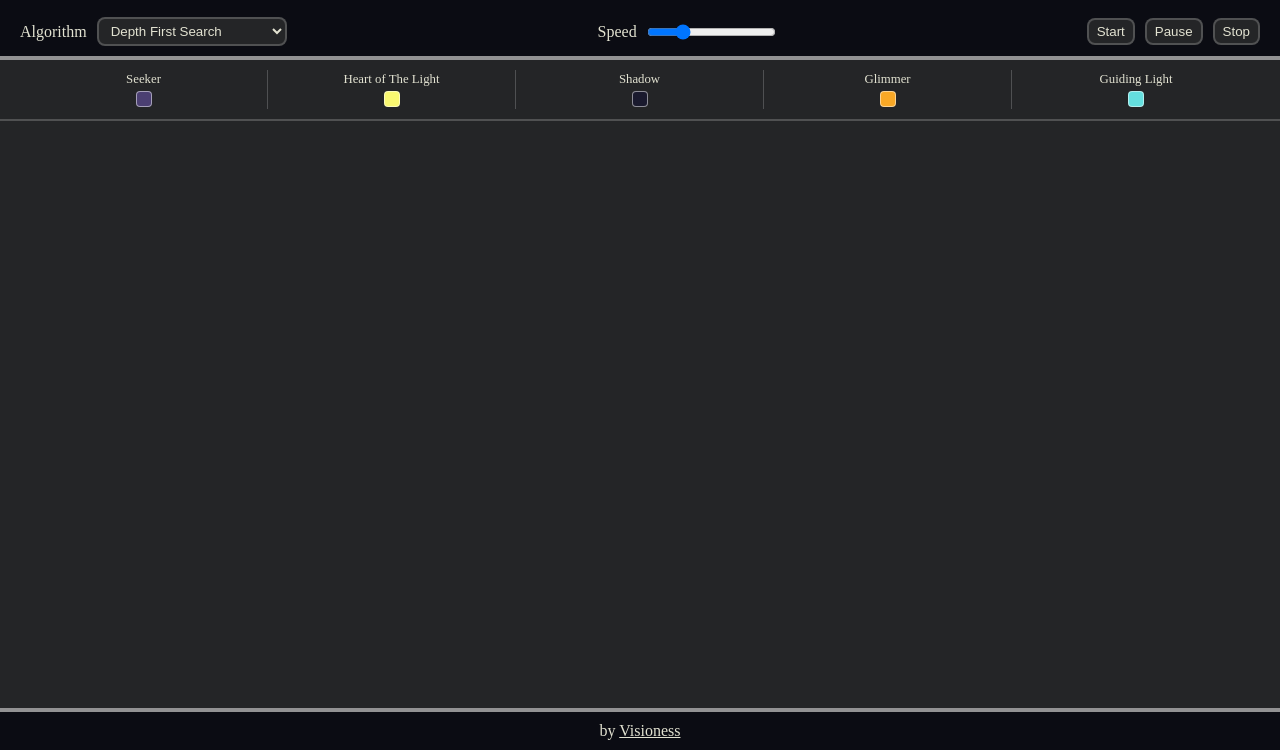
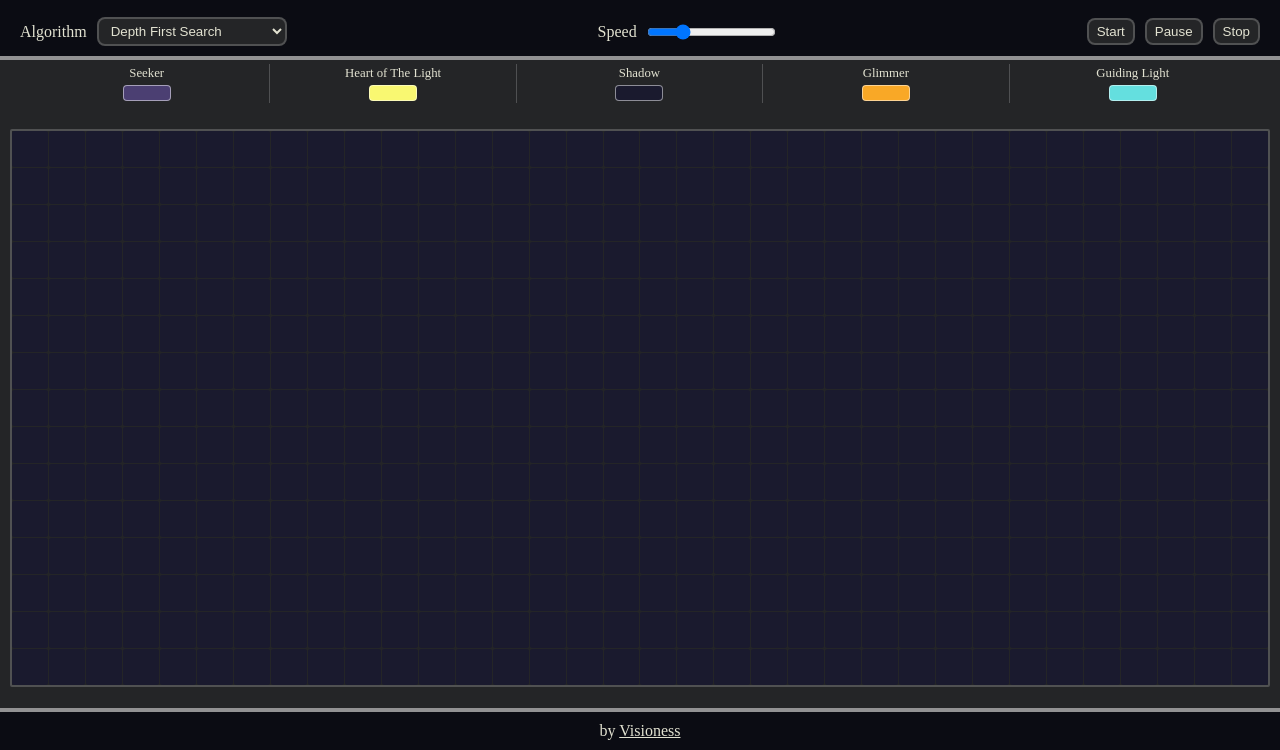
Before and after one commit to Visioness/path-finder, a website built with webpack: page src/template.html in a window 1280 px wide. Shown: the part 50-800 px from the top of the page. Built offline with nearby package versions, Linux system fonts and the light colour scheme.

Commit message:
Add board creation

```diff
--- a/src/scripts/view.js
+++ b/src/scripts/view.js
@@ -1,6 +1,74 @@
 export default class Board {
   constructor() {
-    this.rows = 20;
-    this.columns = 20;
+    this.boardContainer = document.querySelector(".container-board");
+    this.boardElement = this.boardContainer.querySelector(".board");
+    this.cellSize = 36;
+    this.containerPaddingVertical = 20;
+    this.containerPaddingHorizontal = 10;
+    this.boardBorderWidth = 2;
+    this.getContainerSize();
+    this.calculateBoardSize();
+    this.drawBoard();
+  }
+
+  getContainerSize() {
+    this.containerWidth = window.getComputedStyle(this.boardContainer).width;
+    this.containerHeight = window.getComputedStyle(this.boardContainer).height;
+
+    this.containerWidth = Number(this.containerWidth.slice(0, -2));
+    this.containerHeight = Number(this.containerHeight.slice(0, -2));
+  }
+
+  calculateBoardSize() {
+    this.rowSize = this.calculateRowSize();
+    this.columnSize = this.calculateColumnSize();
+
+    this.boardWidth = this.columnSize * this.cellSize
+    this.boardHeight = this.rowSize * this.cellSize
+
+    this.boardElement.style.width = this.boardWidth;
+    this.boardElement.style.height = this.boardHeight;
+  }
+
+  calculateRowSize() {
+    // Padding and border included
+    return Math.floor((this.containerHeight - (this.containerPaddingVertical + this.boardBorderWidth) * 2) / this.cellSize);
+  }
+
+  calculateColumnSize() {
+    // Padding and border included
+    return Math.floor((this.containerWidth - (this.containerPaddingHorizontal + this.boardBorderWidth) * 2) / this.cellSize);
+  }
+
+  drawBoard() {
+
+    for (let row = 0; row < this.rowSize; row++) {
+      for (let column = 0; column < this.columnSize; column++) {
+        const cell = this.createCell(row, column);
+        this.boardElement.appendChild(cell);
+      }
+    }
+    this.updateGridTemplate();
+  }
+
+  updateGridTemplate() {
+    this.boardElement.style.gridTemplateRows = `repeat(${this.rowSize}, minmax(${this.cellSize / 3 * 2}px, ${this.cellSize}px)`;
+    this.boardElement.style.gridTemplateColumns = `repeat(${this.columnSize}, minmax(${this.cellSize / 3 * 2}px, ${this.cellSize}px)`;
+  }
+
+  createCell(row, column) {
+    const cell = this.createElement("div", "cell shadow", `cell|${row}-${column}`);
+    cell.dataset.row = row;
+    cell.dataset.column = column;
+
+    return cell;
+  }
+
+  createElement(tagName, className = null, id = null) {
+    const element = document.createElement(tagName);
+    if (className) element.className = className;
+    if (id) element.id = id;
+
+    return element;
   }
 }
--- a/src/styles/style.css
+++ b/src/styles/style.css
@@ -34,7 +34,7 @@ body {
   height: 100vh;
   background-color: var(--background-primary);
   display: grid;
-  grid-template-rows: auto 1fr auto;
+  grid-template-rows: min-content 1fr min-content;
 }
 
 header,
@@ -48,6 +48,7 @@ footer {
 header {
   flex-direction: column;
   gap: 20px;
+  min-height: 100px;
 }
 
 .container-settings {
@@ -62,7 +63,6 @@ header {
 }
 
 .form-group {
-  min-width: min-content;
   display: flex;
   justify-content: center;
   align-items: center;
@@ -95,16 +95,11 @@ main {
   background-color: var(--background-secondary);
   color: var(--secondary);
   display: grid;
-  grid-template-rows: auto 1fr;
-}
-
-
-#color-info {
-  border-bottom: 2px solid var(--border-secondary);
+  grid-template-rows: min-content 1fr;
 }
 
 .colors {
-  padding: 10px 20px;
+  padding: 4px 24px;
   display: flex;
   justify-content: space-around;
 }
@@ -130,7 +125,7 @@ main {
 }
 
 .color-preview {
-  width: 16px;
+  width: 48px;
   height: 16px;
   border: 1px solid var(--border-primary);
   border-radius: 4px;
@@ -155,3 +150,23 @@ main {
 .glight {
   background-color: var(--glight);
 }
+
+.container-board {
+  padding: 20px 10px;
+  display: flex;
+  justify-content: center;
+  align-items: center;
+}
+
+.board {
+  border: 2px solid var(--border-secondary);
+  border-radius: 2px;
+  display: grid;
+  justify-content: center;
+  align-content: center;
+  gap: 1px;
+}
+
+.cell {
+  border-radius: 2px;
+}
--- a/src/template.html
+++ b/src/template.html
@@ -66,7 +66,7 @@
     </div>
 
     <div class="container-board">
-
+      <div class="board"></div>
     </div>
   </main>
 
```
